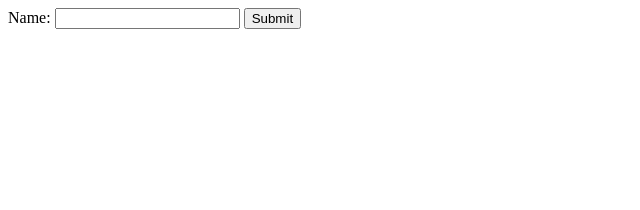
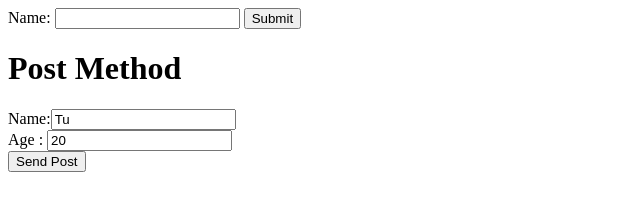
Before and after one commit to tu3816329/NodeJS-WS-Coffee, a website: page public/index.html in a window 1280 px wide. Shown: the whole page, without its empty margins (0-640 px from the left). Drawn offline with Linux system fonts and the light colour scheme.

Commit message:
Add files via upload

```diff
--- a/public/index.html
+++ b/public/index.html
@@ -9,11 +9,50 @@ and open the template in the editor.
         <title>TODO supply a title</title>
         <meta charset="UTF-8">
         <meta name="viewport" content="width=device-width, initial-scale=1.0">
+        <script>
+            function sendPost() {
+                var name = document.getElementById("txtName").value;
+                var age = document.getElementById("txtAge").value;
+                var formData = {
+                    "Persons": [
+                        {
+                            "name": name,
+                            "age": age
+                        }
+                    ]
+                };
+                var xml = new XMLHttpRequest();
+                xml.open('POST', 'http://localhost:8080', true);
+                xml.setRequestHeader('Content-type', 'application/json; charset=UTF-8');
+                xml.onreadystatechange = function () {
+                    Console.log("Changes");
+                    if (xml.readyState === 4) {
+                        if (xml.status === 200) {
+                            alert("Status: " + xml.statusText + "\n" + "Response:" + xml.responseText);
+                        } else {
+                            alert(" An error has occurred: " + xml.status + "\n"
+                                    + "Status : " + xml.statusText + "\n"
+                                    + "Ready State : " + xml.readyState + "\n"
+                                    + "Method : " + xml.METHODS);
+                        }
+                    }
+                };
+                xml.send(null);
+                xml.send(JSON.stringify(formData));
+
+            }
+
+        </script>
     </head>
     <body>
         <div><form method="get" action="http://localhost:8080">
                 Name: <input type="text" name="name" />
                 <input type="submit" value="Submit" />
             </form></div>
+
+        <div id="dv"><h1>Post Method</h1>
+            Name:<input type="text" id="txtName" value="Tu" /><br>
+            Age : <input type="text" id="txtAge" value="20"/><br>
+            <button onclick="sendPost()" value="Send Post">Send Post</button></div>
     </body>
 </html>
```
Also changed, not shown: server.js (+7 -9 lines).
